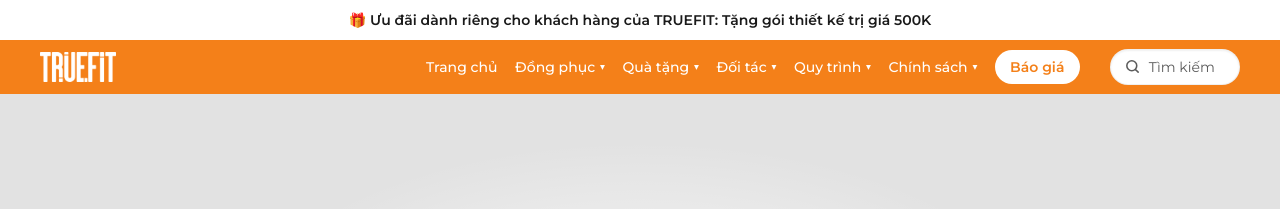
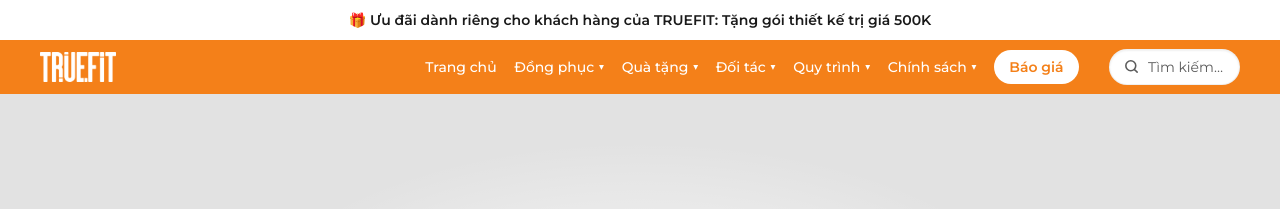
Before and after one commit to bap47/truefit, a Jekyll site: the page built from index.html, in a window 1280 px wide. Shown: the top 209 px of the page. Built offline with Jekyll 4.4.1, drawn with Linux system fonts in a browser that asks for light colours.

Commit message:
Add files via upload

```diff
--- a/_includes/header.html
+++ b/_includes/header.html
@@ -6,7 +6,7 @@
 <header class="tf-header">
   <div class="wrap tf-header__in">
     <a class="tf-logo" href="{{ '/' | relative_url }}" aria-label="TrueFit – Trang chủ"><img src="{{ '/assets/img/logo-truefit.png' | relative_url }}" alt="TrueFit" width="140" height="40"></a>
-    <button type="button" class="tf-sbtn" aria-label="Tìm kiếm" aria-controls="tim-kiem" data-search-open><svg viewBox="0 0 24 24" aria-hidden="true"><circle cx="11" cy="11" r="7"/><path d="m20 20-3.5-3.5"/></svg><span>Tìm kiếm</span></button>
+    <button type="button" class="tf-sbtn" aria-label="Tìm kiếm" aria-controls="tim-kiem" data-search-open><svg viewBox="0 0 24 24" aria-hidden="true"><circle cx="11" cy="11" r="7"/><path d="m20 20-3.5-3.5"/></svg><span>Tìm kiếm…</span></button>
     <button class="tf-burger" aria-expanded="false" aria-controls="menu" aria-label="Mở menu"><span></span><span></span><span></span></button>
     <nav id="menu" class="tf-nav">
       <a href="{{ '/' | relative_url }}">Trang chủ</a>
```
